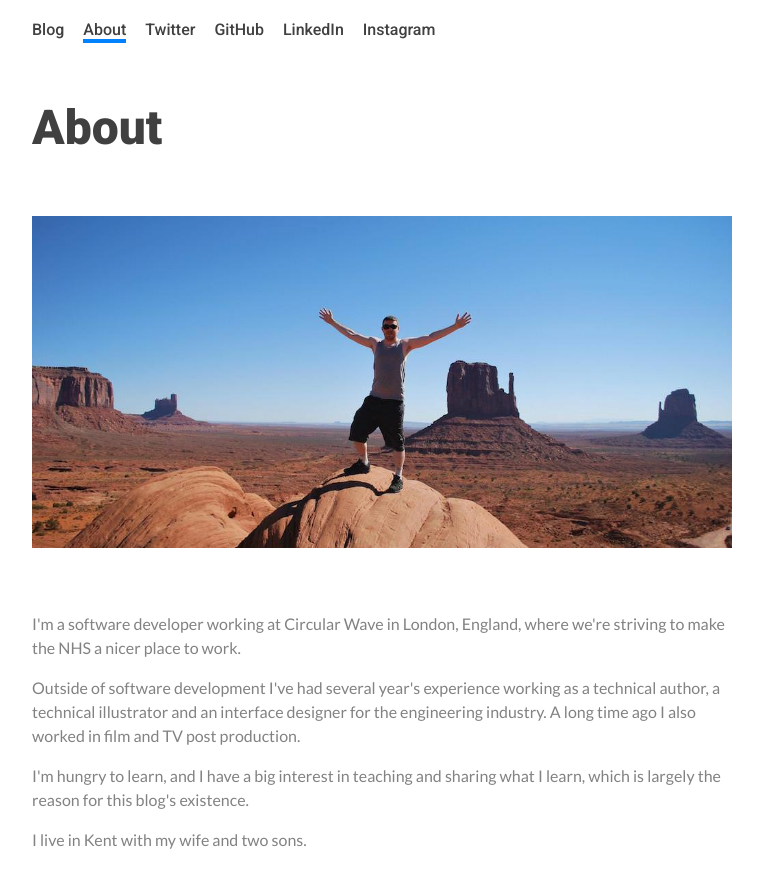
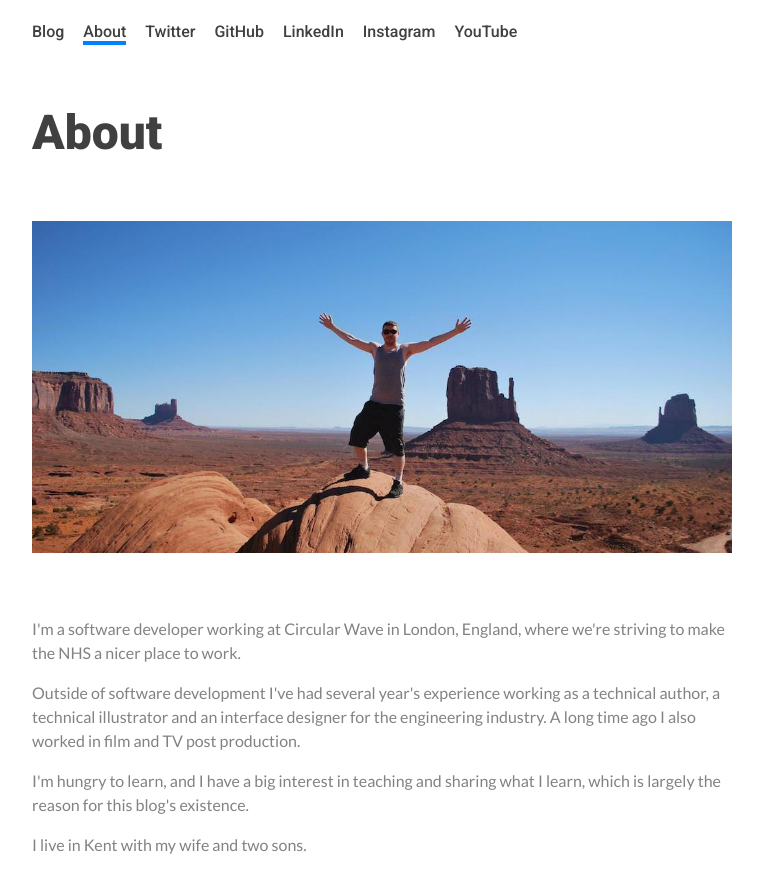
Before and after one commit to bargru83/blog, a website: page docs/about.html in a window 1280 px wide. Shown: the whole page, without its empty margins (258-1021 px from the left). Drawn offline with Linux system fonts and the light colour scheme.

Commit message:
Add YouTube link to about page. Also change line height of top menu items to acoommodate wrapping on smaller screens.

```diff
--- a/docs/about.html
+++ b/docs/about.html
@@ -20,6 +20,7 @@
       <a href="http://www.github.com/bargru83" target="_blank" class="top-menu-entry github">GitHub</a>
       <a href="http://www.linkedin.com/in/barrygrubb" target="_blank" class="top-menu-entry linkedin">LinkedIn</a>
       <a href="https://www.instagram.com/barrygrubb/" target="_blank" class="top-menu-entry instagram">Instagram</a>
+      <a href="https://www.youtube.com/channel/UCgmB05b3XkhqtnSMDLuYyHA" target="_blank" class="top-menu-entry youtube">YouTube</a>
     </div>
     <h1 class="about-page-title">About</h1>
     <img src="./media/barrygrubb.jpg" class="responsive-img"/>
--- a/docs/styles.css
+++ b/docs/styles.css
@@ -23,6 +23,7 @@ body {
   font-size: 1em;
   text-decoration: none;
   font-weight: 500;
+  line-height: 1.5em;
 }
 
 .top-menu-entry:hover {
@@ -54,6 +55,12 @@ body {
   border-bottom-width: 4px;
   border-bottom-color: #e72646;
   border-image: linear-gradient(to right, #864d98, #e72646, #f8b156) 30;
+}
+
+.youtube:hover {
+  border-bottom-style: solid;
+  border-bottom-width: 4px;
+  border-bottom-color: #fc0d1c;
 }
 
 .top-menu-entry-active {
--- a/templates/styles.css
+++ b/templates/styles.css
@@ -23,6 +23,7 @@ body {
   font-size: 1em;
   text-decoration: none;
   font-weight: 500;
+  line-height: 1.5em;
 }
 
 .top-menu-entry:hover {
@@ -54,6 +55,12 @@ body {
   border-bottom-width: 4px;
   border-bottom-color: #e72646;
   border-image: linear-gradient(to right, #864d98, #e72646, #f8b156) 30;
+}
+
+.youtube:hover {
+  border-bottom-style: solid;
+  border-bottom-width: 4px;
+  border-bottom-color: #fc0d1c;
 }
 
 .top-menu-entry-active {
```
Also changed, not shown: static/about.html (+1 -0 lines).
